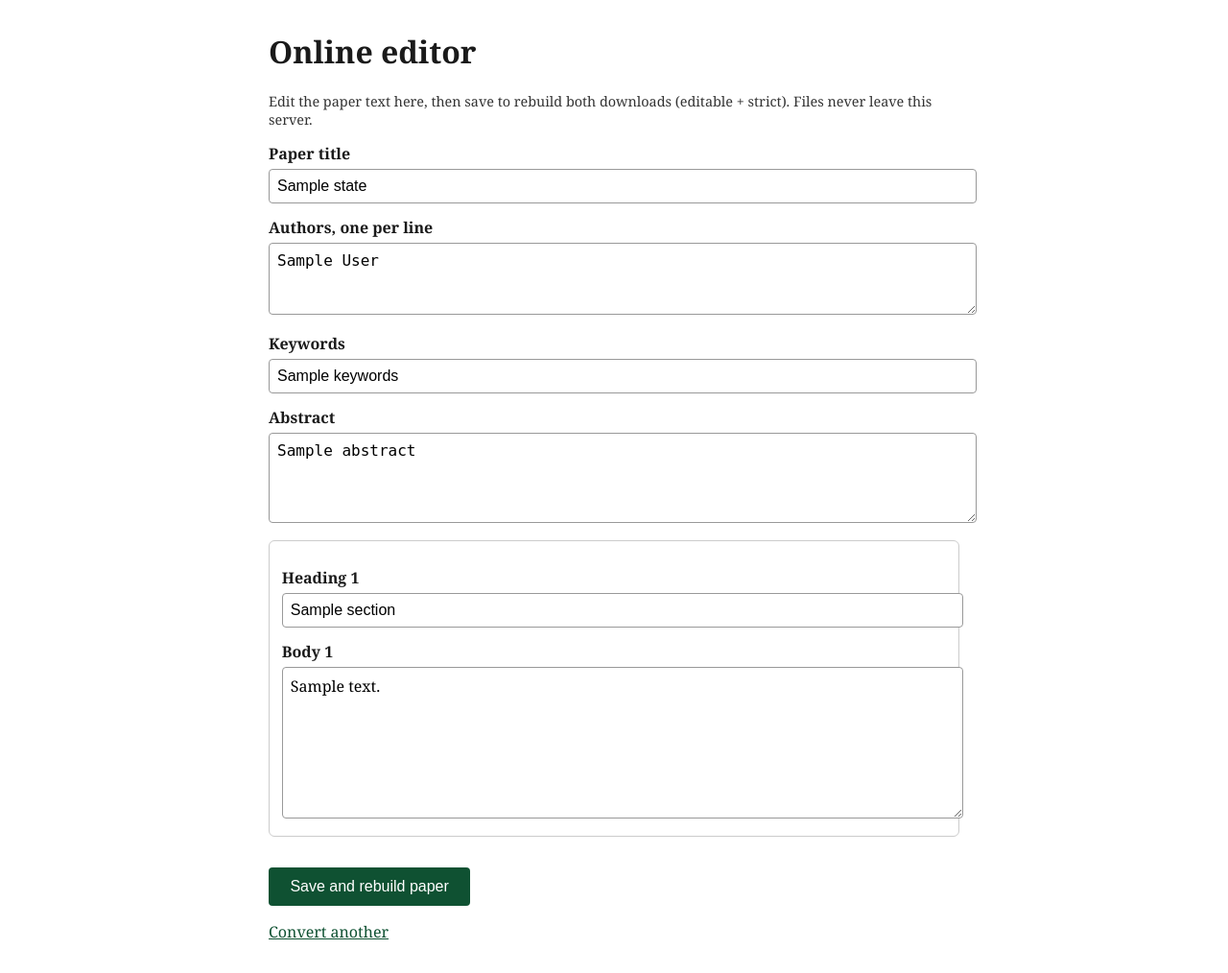
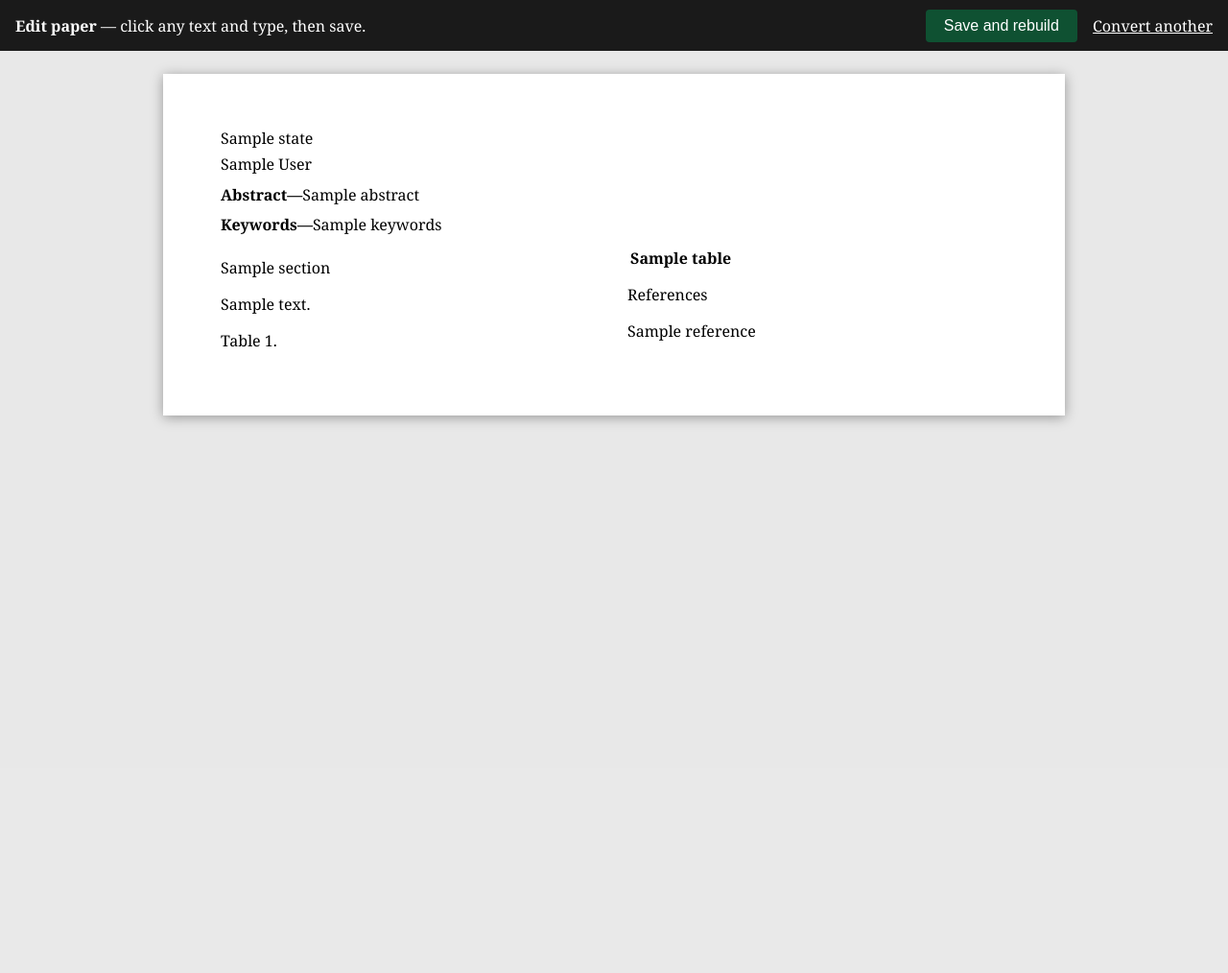
Before and after one commit to KotalaKishanReddy/report2conf, a Flask app: template templates/edit.html in a window 1280 px wide. Shown: the whole page at 96% size. After the commit the page ends 442 px from the top, so only its background shows below. Run offline with Flask 3, Linux system fonts and the light colour scheme; the template is opened without the code that fills it: most values are stand-ins (such as "Sample title", 1, 10 or a date in 2020); lists and menus that the app fills with data are empty.

Commit message:
Document-like online editor with template typography
- Edit page renders the paper as a two-column sheet, click-to-type,
  figures served inline, tables and references editable
- Font, size, and alignment read from the conference template itself
  (new core/typography.py); unknown alignment values fall back safely
- Save posts edited document JSON; images and strict rebuild preserved

```diff
--- a/app.py
+++ b/app.py
@@ -7,6 +7,7 @@ from flask import Flask, render_template, request, send_file, abort
 from core.normalize import normalize_template, rebuild_strict
 from core.extract import prettify_filename
 from core.ocr import extract_any_report
+from core.typography import paper_css
 from core.rewrite import rewrite_sections, target_words
 from core.build import build_paper
 from core.paginate import pdf_page_count
@@ -183,10 +184,13 @@ def edit(job):
     if ".." in job or "/" in job:
         abort(404)
     try:
-        state, _images = _load_job_state(job)
+        state, images = _load_job_state(job)
     except FileNotFoundError:
         abort(404)
-    return render_template("edit.html", job=job, state=state)
+    norm_path = os.path.join(OUTDIR, f"{job}_normalized.docx")
+    css = paper_css(norm_path) if os.path.isfile(norm_path) else ""
+    return render_template("edit.html", job=job, state=state,
+                           doc_css=css, n_images=len(images))
 
 
 @app.post("/save/<job>")
@@ -197,38 +201,60 @@ def save(job):
         state, images = _load_job_state(job)
     except FileNotFoundError:
         abort(404)
-    title = request.form.get("title", state["title"]).strip() or state["title"]
-    authors = [a.strip() for a in request.form.get("authors", "\n".join(state["authors"])).splitlines() if a.strip()] or state["authors"]
-    abstract = request.form.get("abstract", state["abstract"])
-    keywords = request.form.get("keywords", state["keywords"])
-    headings = request.form.getlist("heading")
-    texts = request.form.getlist("text")
-    sections = state["sections"]
-    if headings and texts and len(headings) == len(texts):
-        sections = [{"heading": h.strip() or f"Section {i + 1}", "level": 1, "text": t,
-                     "orig_words": len(t.split()), "new_words": len(t.split())}
-                    for i, (h, t) in enumerate(zip(headings, texts))]
+    raw = request.form.get("doc_json", "")
+    if not raw:
+        abort(400, "Empty document.")
+    try:
+        d = json.loads(raw)
+    except ValueError:
+        abort(400, "Could not read edited document.")
+    title = str(d.get("title", "")).strip() or state["title"]
+    authors = [a for a in (str(x).strip() for x in d.get("authors", [])) if a] or state["authors"]
+    abstract = str(d.get("abstract", ""))
+    keywords = str(d.get("keywords", ""))
+    sections = []
+    for i, s in enumerate(d.get("sections", [])):
+        paras = [p for p in (str(x).strip() for x in s.get("paras", [])) if p]
+        heading = str(s.get("heading", "")).strip() or f"Section {i + 1}"
+        if not paras:
+            continue
+        text = "\n".join(paras)
+        try:
+            level = int(s.get("level", 1))
+        except (TypeError, ValueError):
+            level = 1
+        sections.append({"heading": heading, "level": 1 if level != 2 else 2,
+                         "text": text, "orig_words": len(text.split()),
+                         "new_words": len(text.split())})
+    if not sections:
+        abort(400, "The document has no sections.")
+    tables = []
+    for t in d.get("tables", [])[:10]:
+        rows = [[str(c)[:300] for c in row] for row in t if any(str(c).strip() for c in row)]
+        if rows:
+            tables.append(rows)
+    references = [str(r).strip() for r in d.get("references", []) if str(r).strip()][:40]
     norm_path = os.path.join(OUTDIR, f"{job}_normalized.docx")
     out_path = os.path.join(OUTDIR, f"{job}_paper.docx")
     out_path, strict_path = _build_dual(
         norm_path, title, authors, abstract, keywords, sections,
-        state["tables"], images, state["references"], out_path)
+        tables, images, references, out_path)
     pages, pdf_path = pdf_page_count(out_path)
     _save_job_state(job, title, authors, abstract, keywords,
-                    sections, state["tables"], state["image_metas"],
-                    state["references"], state["max_pages"],
+                    sections, tables, state["image_metas"],
+                    references, state["max_pages"],
                     ocr_used=state.get("ocr_used", False))
     coverage_report = {
-        "report_words": state.get("sections") and sum(s.get("new_words", 0) for s in sections) or 0,
+        "report_words": sum(s.get("new_words", 0) for s in sections),
         "sections_kept": len(sections),
-        "tables_total": len(state["tables"]),
-        "tables_included": min(len(state["tables"]), 10),
-        "tables_deferred": max(0, len(state["tables"]) - 10),
+        "tables_total": len(tables),
+        "tables_included": min(len(tables), 10),
+        "tables_deferred": max(0, len(tables) - 10),
         "images_total": len(images),
         "images_included": len(images),
-        "references_kept": min(len(state["references"]), 40),
-        "references_total": len(state["references"]),
-        "references_deferred": max(0, len(state["references"]) - 40),
+        "references_kept": min(len(references), 40),
+        "references_total": len(references),
+        "references_deferred": max(0, len(references) - 40),
         "pages": pages,
         "max_pages": state["max_pages"],
         "within_budget": bool(pages and pages <= state["max_pages"]),
@@ -249,6 +275,21 @@ def save(job):
                            title=title, autofilled=[])
 
 
+@app.get("/img/<job>/<int:n>")
+def img(job, n):
+    if ".." in job or "/" in job:
+        abort(404)
+    try:
+        state, _images = _load_job_state(job)
+    except FileNotFoundError:
+        abort(404)
+    metas = state.get("image_metas", [])
+    if n < 0 or n >= len(metas):
+        abort(404)
+    return send_file(os.path.join(OUTDIR, metas[n]["file"]),
+                     mimetype=metas[n].get("ctype", "image/png"))
+
+
 @app.get("/download/<name>")
 def download(name):
     path = os.path.join(OUTDIR, name)
--- a/templates/edit.html
+++ b/templates/edit.html
@@ -5,40 +5,91 @@
 <meta name="viewport" content="width=device-width, initial-scale=1">
 <title>Edit paper {{ job }}</title>
 <style>
-body { font-family: Georgia, 'Times New Roman', serif; max-width: 720px; margin: 2rem auto; padding: 0 1rem; color: #1a1a1a; }
-label { display: block; margin: 0.9rem 0 0.3rem; font-weight: bold; }
-input[type=text], textarea { width: 100%; padding: 0.5rem; border: 1px solid #999; border-radius: 4px; font-size: 1rem; }
-textarea.body { min-height: 140px; font-family: inherit; }
-button { margin-top: 1.2rem; padding: 0.7rem 1.4rem; font-size: 1rem; background: #0f5132; color: #fff; border: 0; border-radius: 4px; cursor: pointer; }
-button:hover { background: #0b3d26; }
-a { color: #0f5132; }
-a:focus-visible, button:focus-visible, input:focus-visible, textarea:focus-visible { outline: 2px solid #0f5132; outline-offset: 2px; }
-.hint { font-size: 0.9rem; color: #333; }
-section.block { border: 1px solid #ccc; border-radius: 6px; padding: 0.8rem; margin: 0.8rem 0; }
+body { font-family: Georgia, 'Times New Roman', serif; margin: 0; padding: 0 1rem 3rem; background: #e8e8e8; color: #1a1a1a; }
+.toolbar { position: sticky; top: 0; z-index: 10; background: #1a1a1a; color: #fff; margin: 0 -1rem; padding: 0.6rem 1rem; display: flex; gap: 1rem; align-items: center; flex-wrap: wrap; }
+.toolbar .spacer { flex: 1; }
+.toolbar button { padding: 0.5rem 1.2rem; font-size: 1rem; background: #0f5132; color: #fff; border: 0; border-radius: 4px; cursor: pointer; }
+.toolbar button:hover { background: #0b3d26; }
+.toolbar a { color: #fff; }
+.sheet { background: #fff; color: #000; max-width: 820px; margin: 1.5rem auto; padding: 56px 60px; box-shadow: 0 2px 12px rgba(0,0,0,0.35); }
+.doc-cols { column-count: 2; column-gap: 28px; }
+.doc-title, .doc-author { margin: 0 0 0.3em; }
+.doc-abstract, .doc-keys { margin: 0.6em 0; }
+.doc-h1, .doc-h2 { margin: 0.8em 0 0.4em; }
+.doc-cap img, .sheet img { max-width: 100%; }
+[contenteditable]:hover { outline: 1px dashed #999; outline-offset: 3px; }
+[contenteditable]:focus { outline: 2px solid #0f5132; outline-offset: 3px; }
+{{ doc_css|safe }}
 </style>
 </head>
 <body>
-<h1>Online editor</h1>
-<p class="hint">Edit the paper text here, then save to rebuild both downloads (editable + strict). Files never leave this server.</p>
-<form action="/save/{{ job }}" method="post">
-<label>Paper title</label>
-<input type="text" name="title" value="{{ state.title }}">
-<label>Authors, one per line</label>
-<textarea name="authors" rows="3">{{ state.authors|join("\n") }}</textarea>
-<label>Keywords</label>
-<input type="text" name="keywords" value="{{ state.keywords }}">
-<label>Abstract</label>
-<textarea name="abstract" rows="4">{{ state.abstract }}</textarea>
+<div class="toolbar">
+<span><strong>Edit paper</strong> — click any text and type, then save.</span>
+<span class="spacer"></span>
+<button form="docform" type="submit">Save and rebuild</button>
+<a href="/">Convert another</a>
+</div>
+<form id="docform" action="/save/{{ job }}" method="post">
+<input type="hidden" name="doc_json" id="doc_json">
+<div class="sheet" id="sheet">
+<div class="doc-title" data-b="title" contenteditable>{{ state.title|e }}</div>
+{% for a in state.authors %}<div class="doc-author" data-b="author" contenteditable>{{ a|e }}</div>{% endfor %}
+<p class="doc-abstract"><b>Abstract—</b><span data-b="abstract" contenteditable>{{ state.abstract|e }}</span></p>
+<p class="doc-keys"><b>Keywords—</b><span data-b="keywords" contenteditable>{{ state.keywords|e }}</span></p>
+<div class="doc-cols">
 {% for s in state.sections %}
-<section class="block">
-<label>Heading {{ loop.index }}</label>
-<input type="text" name="heading" value="{{ s.heading }}">
-<label>Body {{ loop.index }}</label>
-<textarea class="body" name="text">{{ s.text }}</textarea>
-</section>
+<div class="{{ 'doc-h1' if s.level == 1 else 'doc-h2' }}" data-b="h" data-lvl="{{ s.level }}" contenteditable>{{ s.heading|e }}</div>
+{% for para in s.text.split("\n") %}{% if para.strip() %}<p class="doc-body" data-b="p" contenteditable>{{ para|e }}</p>{% endif %}{% endfor %}
 {% endfor %}
-<button type="submit">Save and rebuild paper</button>
+{% for i in range(n_images) %}
+<p class="doc-cap">Figure {{ loop.index }}.</p>
+<p class="doc-body"><img src="/img/{{ job }}/{{ i }}" alt="Report figure {{ loop.index }}"></p>
+{% endfor %}
+{% for t in state.tables %}
+<p class="doc-cap">Table {{ loop.index }}.</p>
+<div class="doc-table"><table data-b="table" data-ti="{{ loop.index0 }}">
+{% for r in t %}{% set ri = loop.index0 %}<tr>{% for c in r %}{% if ri == 0 %}<th contenteditable data-r="{{ ri }}" data-c="{{ loop.index0 }}">{{ c|e }}</th>{% else %}<td contenteditable data-r="{{ ri }}" data-c="{{ loop.index0 }}">{{ c|e }}</td>{% endif %}{% endfor %}</tr>{% endfor %}
+</table></div>
+{% endfor %}
+{% if state.references %}
+<div class="doc-h1">References</div>
+{% for r in state.references %}<p class="doc-ref" data-b="ref" contenteditable>{{ r|e }}</p>{% endfor %}
+{% endif %}
+</div>
+</div>
 </form>
-<p><a href="/">Convert another</a></p>
+<script>
+document.getElementById("docform").addEventListener("submit", function () {
+  function txt(el) { return el.innerText.replace(/\s+$/u, ""); }
+  var doc = {title: "", authors: [], abstract: "", keywords: "", sections: [], tables: [], references: []};
+  var cur = null;
+  document.querySelectorAll("#sheet [data-b]").forEach(function (el) {
+    var k = el.getAttribute("data-b"), t;
+    if (k === "title") { doc.title = txt(el); }
+    else if (k === "author") { t = txt(el); if (t) doc.authors.push(t); }
+    else if (k === "abstract") { doc.abstract = txt(el); }
+    else if (k === "keywords") { doc.keywords = txt(el); }
+    else if (k === "h") {
+      cur = {heading: txt(el), level: parseInt(el.getAttribute("data-lvl") || "1", 10), paras: []};
+      doc.sections.push(cur);
+    }
+    else if (k === "p") {
+      if (!cur) { cur = {heading: "Introduction", level: 1, paras: []}; doc.sections.push(cur); }
+      t = txt(el); if (t) cur.paras.push(t);
+    }
+    else if (k === "ref") { t = txt(el); if (t) doc.references.push(t); }
+    else if (k === "table") {
+      var rows = [];
+      el.querySelectorAll("tr").forEach(function (tr) {
+        var r = [];
+        tr.querySelectorAll("th, td").forEach(function (c) { r.push(c.innerText.trim()); });
+        rows.push(r);
+      });
+      doc.tables[parseInt(el.getAttribute("data-ti"), 10)] = rows;
+    }
+  });
+  document.getElementById("doc_json").value = JSON.stringify(doc);
+});
+</script>
 </body>
 </html>
```
Also changed, not shown: core/typography.py (added, +114 -0 lines), tests/test_ocr_strict.py (+61 -0 lines).
